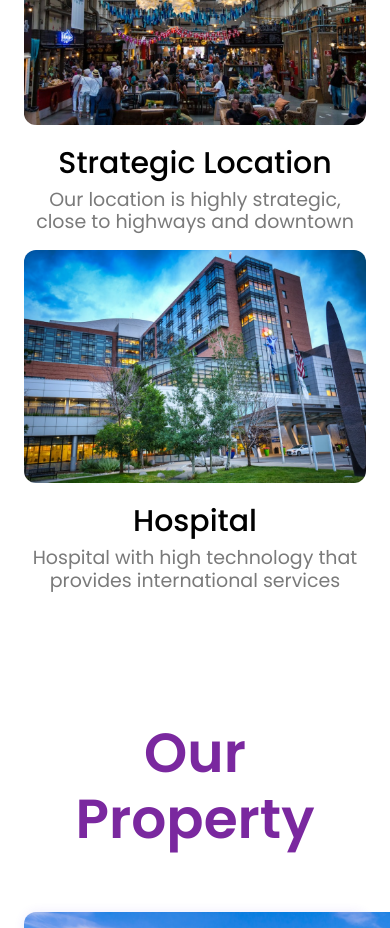
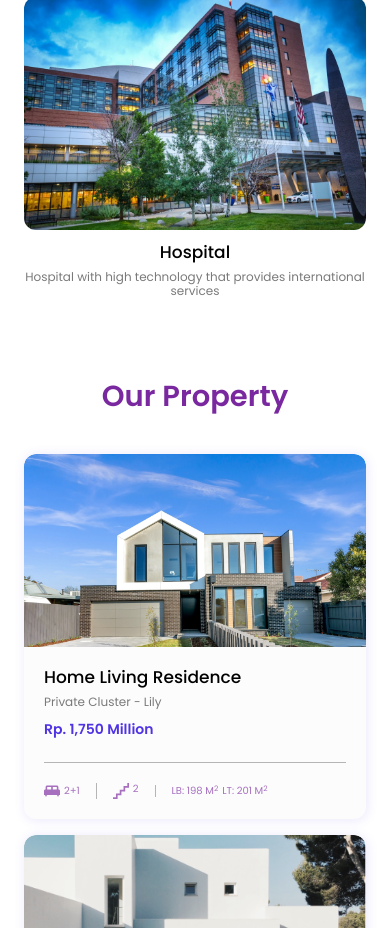
Before and after one commit to raymondtju/future-living, a Next.js app: page / in a window 390 px wide. Shown: the part 2140-3068 px from the top of the page. Built offline with nearby package versions, Linux system fonts and the light colour scheme; what prettier-plugin-tailwindcss would draw is missing.

Commit message:
style: style text size and responsive

```diff
--- a/components/home/Section/ComfortableSection.tsx
+++ b/components/home/Section/ComfortableSection.tsx
@@ -1,5 +1,4 @@
-import Image from "next/image";
-
+/* eslint-disable @next/next/no-img-element */
 const ComfortableData = [
   {
     title: "Convenience Store",
@@ -23,26 +22,27 @@ const ComfortableData = [
 export function ComfortableSection() {
   return (
     <>
-      <h2 className="text-center text-14xl font-semibold text-Secondary-100">
+      <h2 className="font-semibold text-center section-title text-Secondary-100">
         Comfortable with simplicity
       </h2>
-      <div className="mt-[60px]">
-        <div className="grid grid-cols-1 gap-4 md:grid-cols-2 lg:grid-cols-3">
+      <div className="mt-10 flex justify-center md:mt-[60px]">
+        <div className="grid items-start grid-cols-1 gap-7 md:grid-cols-2 md:gap-4 lg:grid-cols-3">
           {ComfortableData.map((data, index) => (
-            <div className="flex flex-col text-center" key={index}>
-              <Image
+            <div
+              className="flex w-full max-w-[389px] flex-col justify-center text-center"
+              key={index}
+            >
+              <img
                 src={data.image}
                 alt={data.title}
-                className="rounded-14xl"
-                width="389"
-                height="266"
+                className="flex object-cover w-auto mx-auto rounded-14xl"
               />
-              <span className="text-black-100 pt-5 text-7xl font-medium">
+              <p className="pt-3 text-lg font-medium text-black-100 md:pt-5 md:text-7xl">
                 {data.title}
-              </span>
-              <span className="pt-2 text-2xl text-Black-60">
+              </p>
+              <p className="pt-2 text-[12px] text-Black-60 md:text-2xl">
                 {data.subtitle}
-              </span>
+              </p>
             </div>
           ))}
         </div>
--- a/components/home/Section/ContactSection.tsx
+++ b/components/home/Section/ContactSection.tsx
@@ -17,10 +17,10 @@ function ContactSection() {
         Contact Us
       </h2>
       <div className="mt-[60px] flex flex-row flex-wrap gap-4">
-        <div className="flex flex-grow flex-col gap-10">
-          <div className="rounded-11xl border-[1px] border-Primary-80 px-8 py-6">
+        <div className="flex flex-col flex-grow gap-5 md:gap-10">
+          <div className="rounded-11xl border-[1px] border-Primary-80 px-5 py-5 md:px-8 md:py-6">
             <div className="flex flex-row text-Primary-80">
-              <Map className="m-2 w-5 md:w-8" />
+              <Map className="w-5 m-2 md:w-8" />
               <div className="flex flex-col pl-2">
                 <span className={clsx("text-lg font-semibold", "md:text-7xl")}>
                   Location
@@ -31,9 +31,9 @@ function ContactSection() {
               </div>
             </div>
           </div>
-          <div className="rounded-11xl border-[1px] border-Primary-80 px-8 py-6">
+          <div className="rounded-11xl border-[1px] border-Primary-80 px-5 py-5 md:px-8 md:py-6">
             <div className="flex flex-row text-Primary-80">
-              <Email className="m-2 w-5 md:w-8" />
+              <Email className="w-5 m-2 md:w-8" />
               <div className="flex flex-col pl-2">
                 <span className={clsx("text-lg font-semibold", "md:text-7xl")}>
                   Email
@@ -44,9 +44,9 @@ function ContactSection() {
               </div>
             </div>
           </div>
-          <div className="rounded-11xl border-[1px] border-Primary-80 px-8 py-6">
+          <div className="rounded-11xl border-[1px] border-Primary-80 px-5 py-5 md:px-8 md:py-6">
             <div className="flex flex-row text-Primary-80">
-              <Phone className="m-2 w-5 md:w-8" />
+              <Phone className="w-5 m-2 md:w-8" />
               <div className="flex flex-col pl-2">
                 <span className={clsx("text-lg font-semibold", "md:text-7xl")}>
                   Call
--- a/components/home/Section/OurPropertySection.tsx
+++ b/components/home/Section/OurPropertySection.tsx
@@ -37,45 +37,47 @@ const PropertyData = [
 export function OurPropertySection() {
   return (
     <>
-      <h2 className="text-center text-14xl font-semibold text-Secondary-100">
+      <h2 className="section-title text-center font-semibold text-Secondary-100">
         Our Property
       </h2>
-      <div className="mt-[60px]">
+      <div className="mt-10 flex justify-center md:mt-[60px]">
         <div className="grid grid-cols-1 gap-4 md:grid-cols-2 lg:grid-cols-3">
           {PropertyData.map((data, index) => (
             <div
-              className="rounded-14xl bg-White-20"
+              className="overflow-hidden rounded-14xl bg-White-20"
               key={index}
               style={{
                 boxShadow: "1px 1px 12px 0px rgba(80,52,228,0.12)",
               }}
             >
-              <div className="w-[389px] overflow-hidden rounded-t-14xl">
+              <div className="max-w-[389px] overflow-hidden rounded-t-14xl">
                 <img
                   src={data.image}
                   alt={data.title}
-                  className="h-[255px] w-full object-cover"
+                  className="h-[193px] w-full object-cover md:h-[255px]"
                 />
               </div>
               <div className="flex flex-col p-5">
-                <span className="text-black-100 text-7xl font-medium">
+                <p className="text-black-100 text-lg font-medium md:text-7xl">
                   {data.title}
-                </span>
-                <span className="pt-2 text-2xl text-Black-60">{data.type}</span>
-                <span className="pt-4 text-5xl font-semibold text-Primary-100">
+                </p>
+                <p className="pt-2 text-[12px] text-Black-60 md:text-2xl">
+                  {data.type}
+                </p>
+                <p className="pt-3 text-xs font-semibold text-Primary-100 md:pt-4 md:text-5xl">
                   {data.price}
-                </span>
+                </p>
                 <div className="mt-6 flex items-center border-t-[1px] border-Black-20 pt-5">
-                  <span className="flex gap-1 pr-5 text-Secondary-80">
-                    <Room className="w-5" />
+                  <span className="flex gap-1 pr-4 text-[10px] text-Secondary-80 md:pr-5 md:text-base">
+                    <Room className="w-4 md:w-5" />
                     {data.room}
                   </span>
 
-                  <span className="border-Black-[1px]0 flex gap-1 border-l-[1px] border-Black-20 px-5 text-Secondary-80">
-                    <Floor className="w-5" />
+                  <span className="border-Black-[1px] flex gap-1 border-l-[1px] border-Black-20 px-4 text-[10px] text-Secondary-80 md:px-5 md:text-base">
+                    <Floor className="w-4 md:w-5" />
                     {data.floor}
                   </span>
-                  <span className="flex gap-1 border-l-[1px] border-Black-20 px-5 text-Secondary-80">
+                  <span className="flex gap-1 border-l-[1px] border-Black-20 pl-4 text-[10px] text-Secondary-80 md:pl-5 md:text-base">
                     <span>
                       LB: {data.lb} M<sup>2</sup>
                     </span>
--- a/components/home/Section/index.tsx
+++ b/components/home/Section/index.tsx
@@ -11,21 +11,21 @@ function Section() {
   return (
     <>
       <Layout>
-        <div className="mt-32">
+        <div className="mt-20 md:mt-32">
           <ComfortableSection />
         </div>
-        <div className="mt-32">
+        <div className="mt-20 md:mt-32">
           <OurPropertySection />
         </div>
-        <div className="mt-32">
+        <div className="mt-20 md:mt-32">
           <WhoWeAreSection />
         </div>
       </Layout>
-      <div className="mt-32">
+      <div className="mt-20 md:mt-32">
         <WhyChooseUsSection />
       </div>
       <Layout>
-        <div className="mt-32">
+        <div className="mt-20 md:mt-32">
           <ContactSection />
         </div>
       </Layout>
```
